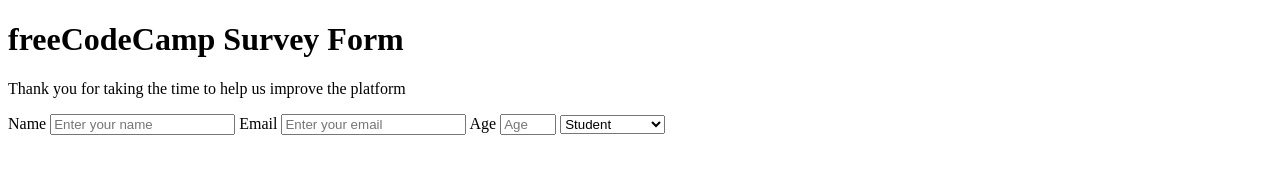
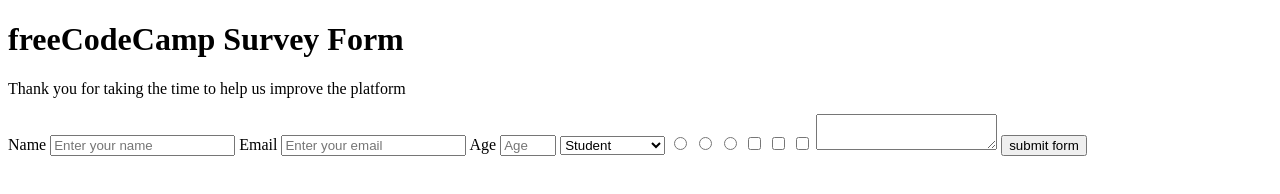
Before and after one commit to ioanniskousis/uduak, a plain HTML site: page index.html in a window 1280 px wide. Drawn offline with Linux system fonts and the light colour scheme.

Commit message:
form done

```diff
--- a/index.html
+++ b/index.html
@@ -27,6 +27,16 @@
           <option value="parttime">Part Time Job</option>
           <option value="others">Others</option>
         </select>
+        <label></label>
+        <input type="radio" name="name">
+        <input type="radio" name="name">
+        <input type="radio" name="name">
+
+        <input type="checkbox" value="Backend project">
+        <input type="checkbox" value="Front project">
+        <input type="checkbox" value="Fullstack project">
+        <textarea></textarea>
+        <input type="submit" value="submit form">
 
     </form>
 
```
